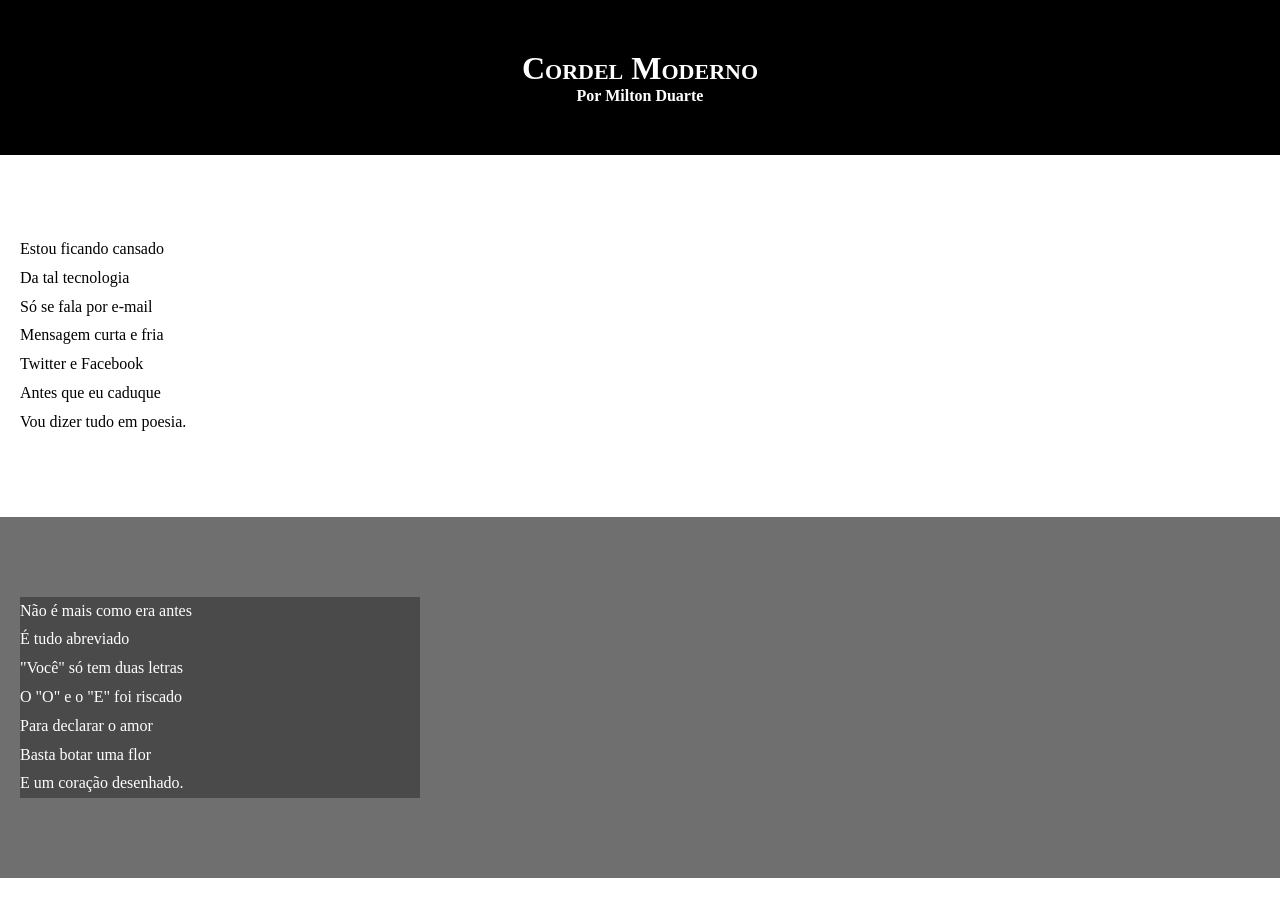
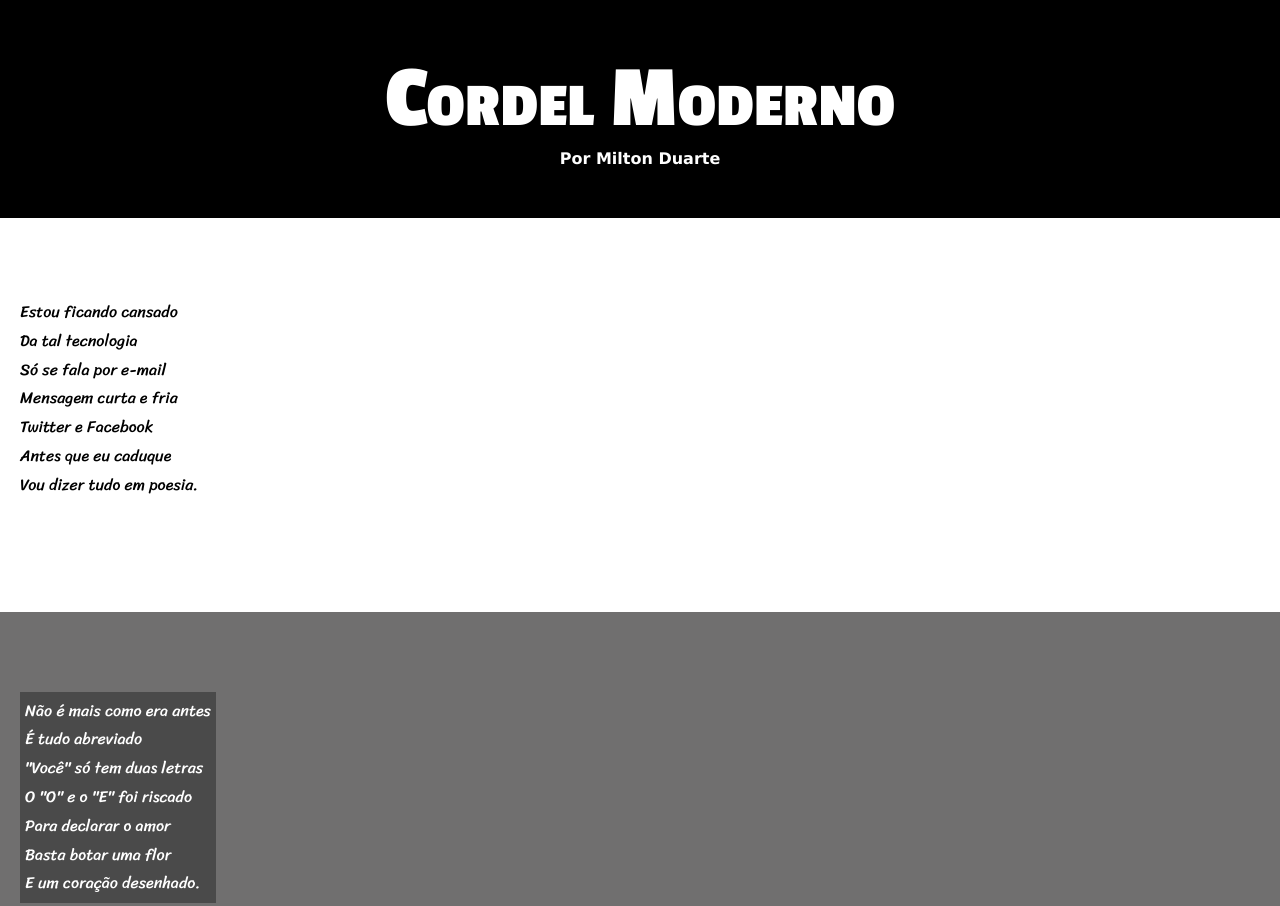
Before and after one commit to Leonardo-Fabricio-Silva/Projeto-Cordel, a plain HTML site: page index.html in a window 1280 px wide. Shown: the top 906 px of the page. Drawn offline with Linux system fonts and the light colour scheme.

Commit message:
style: aplica tipografia personalizada e melhora estilos de seções

```diff
--- a/style.css
+++ b/style.css
@@ -1,4 +1,14 @@
 @charset "UTF-8";
+
+@import url('https://fonts.googleapis.com/css2?family=Passion+One:wght@400;700;900&display=swap');
+
+@import url('https://fonts.googleapis.com/css2?family=Sriracha&display=swap');
+
+:root {
+    --font1: Verdana, Geneva, Tahoma, sans-serif;
+    --font2: "Passion One", cursive;
+    --font3:  "Sriracha", cursive;
+}
 
 * {
     margin: 0px;
@@ -8,6 +18,7 @@
 html, body {
     min-height: 100vh;
     background-color: darkgray;
+    font-family: var(--font1);
 }
 
 header {
@@ -19,6 +30,8 @@
 header > h1 {
     padding-top: 50px;
     font-variant: small-caps;
+    font-family: var(--font2);
+    font-size: 7vw;
 }
 
 header > p {
@@ -40,6 +53,12 @@
     padding-bottom: 10vh;
     line-height: 1.8em;
     padding-left: 20px;
+    font-family: var(--font3);
+    font-size: 1em;
+}
+
+section > p {
+    padding-bottom: 2em;
 }
 
 section.normal {
@@ -53,7 +72,8 @@
 }
 
 section.imagem > p {
-    width: 400px;
+    display: inline-block;
+    padding: 5px;
     background-color: rgba(0, 0, 0, 0.338);
 }
 
```
